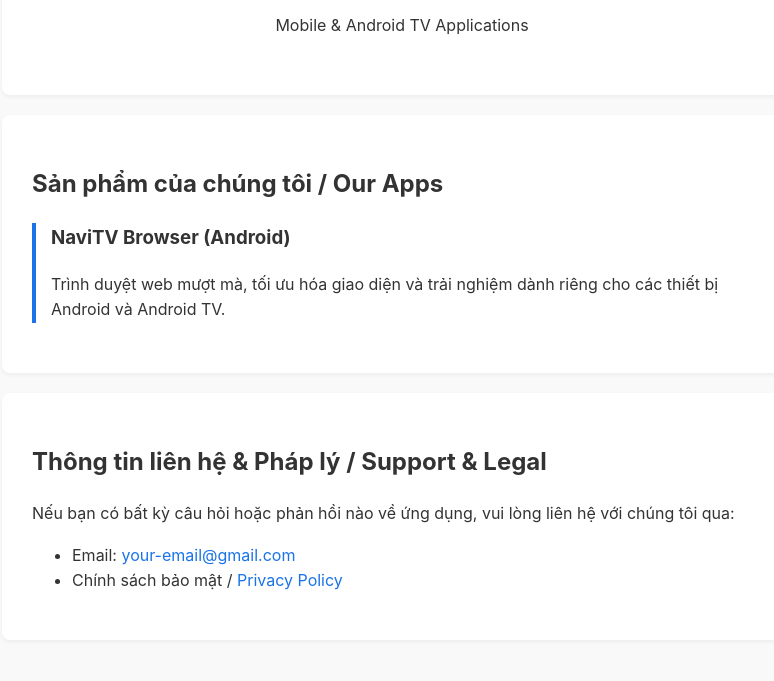
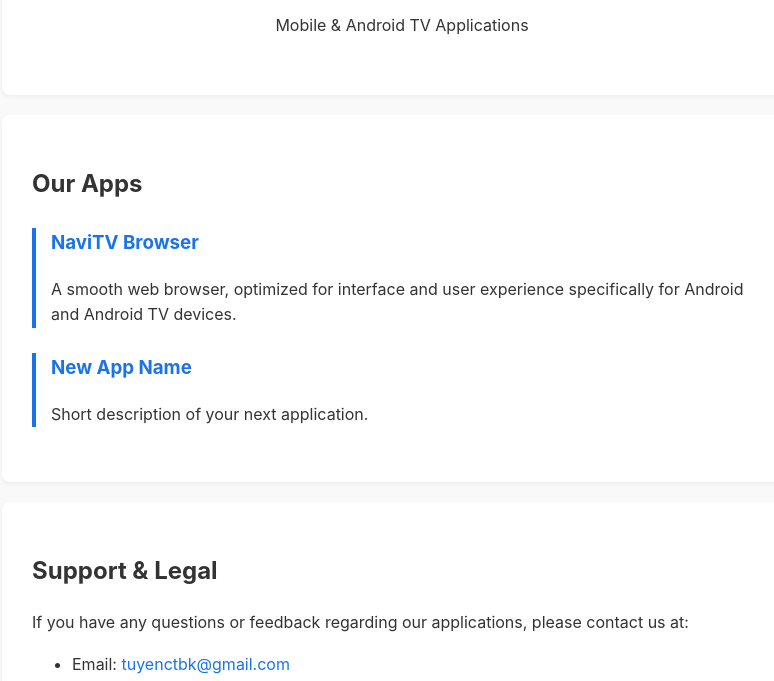
Before and after one commit to tuyenctbk/tuyenctbk.github.io, a plain HTML site: page index.html in a window 1280 px wide. Shown: the part 114-795 px from the top of the page, without its empty margins (238-1012 px from the left). Drawn offline with Linux system fonts and the light colour scheme.

Commit message:
update index html

```diff
--- a/index.html
+++ b/index.html
@@ -1,45 +1,17 @@
 <!DOCTYPE html>
-<html lang="vi">
+<html lang="en">
 <head>
     <meta charset="UTF-8">
     <meta name="viewport" content="width=device-width, initial-scale=1.0">
     <title>NaviTV Studio - Official Website</title>
     <style>
-        body {
-            font-family: -apple-system, BlinkMacSystemFont, "Segoe UI", Roboto, Helvetica, Arial, sans-serif;
-            line-height: 1.6;
-            color: #333;
-            max-width: 800px;
-            margin: 0 auto;
-            padding: 20px;
-            background-color: #f9f9f9;
-        }
-        header {
-            text-align: center;
-            padding: 40px 0;
-            background: #fff;
-            border-radius: 8px;
-            box-shadow: 0 2px 4px rgba(0,0,0,0.05);
-        }
+        body {font-family: -apple-system, BlinkMacSystemFont, "Segoe UI", Roboto, Helvetica, Arial, sans-serif; line-height: 1.6; color: #333; max-width: 800px; margin: 0 auto; padding: 20px; background-color: #f9f9f9; }
+        header {text-align: center; padding: 40px 0; background: #fff; border-radius: 8px; box-shadow: 0 2px 4px rgba(0,0,0,0.05); }
         h1 { margin: 0; color: #1a73e8; }
-        .container {
-            background: #fff;
-            padding: 30px;
-            margin-top: 20px;
-            border-radius: 8px;
-            box-shadow: 0 2px 4px rgba(0,0,0,0.05);
-        }
-        .app-box {
-            border-left: 4px solid #1a73e8;
-            padding-left: 15px;
-            margin: 20px 0;
-        }
-        footer {
-            text-align: center;
-            margin-top: 40px;
-            font-size: 0.9em;
-            color: #666;
-        }
+        .container {background: #fff; padding: 30px; margin-top: 20px; border-radius: 8px; box-shadow: 0 2px 4px rgba(0,0,0,0.05); }
+        .app-box {border-left: 4px solid #1a73e8; padding-left: 15px; margin: 25px 0; }
+        .app-box h3 { margin-top: 0; color: #1a73e8; }
+        footer {text-align: center; margin-top: 40px; font-size: 0.9em; color: #666; }
         a { color: #1a73e8; text-decoration: none; }
         a:hover { text-decoration: underline; }
     </style>
@@ -52,20 +24,25 @@
     </header>
 
     <div class="container">
-        <h2>Sản phẩm của chúng tôi / Our Apps</h2>
+        <h2>Our Apps</h2>
 
         <div class="app-box">
-            <h3>NaviTV Browser (Android)</h3>
-            <p>Trình duyệt web mượt mà, tối ưu hóa giao diện và trải nghiệm dành riêng cho các thiết bị Android và Android TV.</p>
+            <h3>NaviTV Browser</h3>
+            <p>A smooth web browser, optimized for interface and user experience specifically for Android and Android TV devices.</p>
+        </div>
+
+        <div class="app-box">
+            <h3>New App Name</h3>
+            <p>Short description of your next application.</p>
         </div>
     </div>
 
     <div class="container">
-        <h2>Thông tin liên hệ & Pháp lý / Support & Legal</h2>
-        <p>Nếu bạn có bất kỳ câu hỏi hoặc phản hồi nào về ứng dụng, vui lòng liên hệ với chúng tôi qua:</p>
+        <h2>Support & Legal</h2>
+        <p>If you have any questions or feedback regarding our applications, please contact us at:</p>
         <ul>
-            <li>Email: <a href="mailto:your-email@gmail.com">your-email@gmail.com</a></li>
-            <li>Chính sách bảo mật / <a href="privacy.html">Privacy Policy</a></li>
+            <li>Email: <a href="mailto:tuyenctbk@gmail.com">tuyenctbk@gmail.com</a></li>
+            <li><a href="privacy.html">Privacy Policy</a></li>
         </ul>
     </div>
 
```
